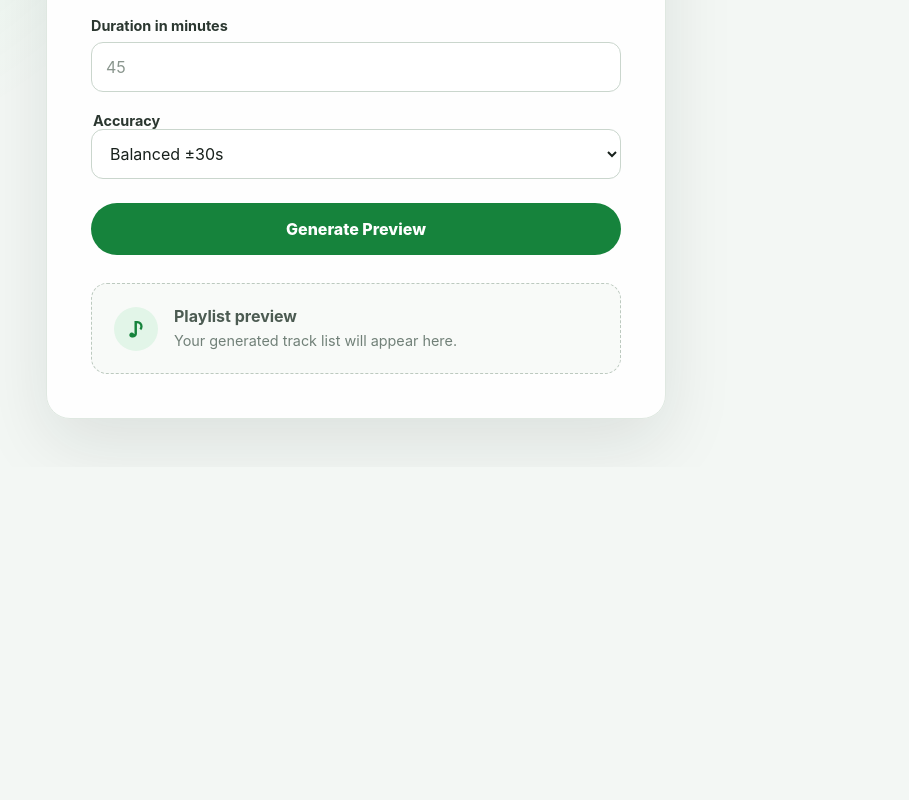
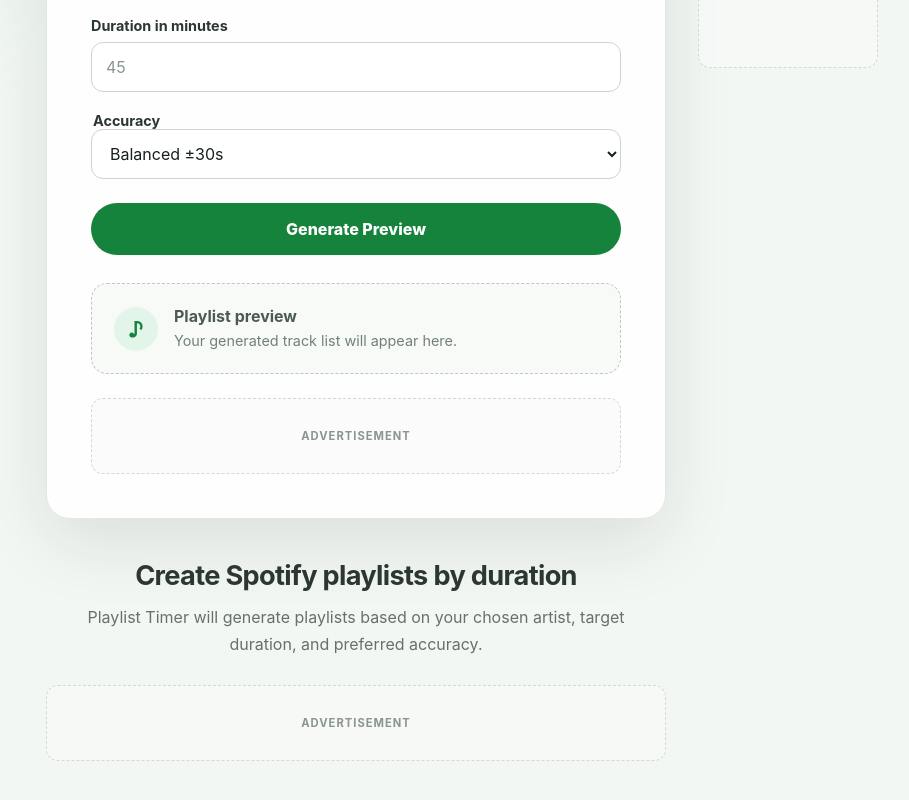
Before and after one commit to goblinsami/playlist-timer, a Nuxt app: page / in a window 1280 px wide. Shown: the part 356-1156 px from the top of the page, without its empty margins (284-1193 px from the left). Before the commit the page ends 823 px from the top, so only its background shows below. Built offline with nearby package versions, Linux system fonts and the light colour scheme.

Commit message:
ticket2-add-ads-slots

```diff
--- a/app/assets/css/main.css
+++ b/app/assets/css/main.css
@@ -26,17 +26,34 @@
 }
 
 .page-shell {
-  display: grid;
   min-height: 100vh;
-  place-items: center;
   padding: 48px 20px;
   background:
     radial-gradient(circle at top left, rgb(30 215 96 / 12%), transparent 34rem),
     #f3f7f4;
 }
 
+.page-content {
+  width: 100%;
+}
+
+.page-layout {
+  display: grid;
+  grid-template-columns: minmax(0, 620px);
+  justify-content: center;
+}
+
+.primary-column {
+  min-width: 0;
+}
+
+.layout-spacer,
+.sidebar-column {
+  display: none;
+}
+
 .app-card {
-  width: min(100%, 620px);
+  width: 100%;
   padding: 44px;
   border: 1px solid #dfe8e1;
   border-radius: 24px;
@@ -191,9 +208,47 @@
   line-height: 1.5;
 }
 
+.app-card > .ad-slot--after-preview {
+  margin-top: 24px;
+}
+
+.seo-content {
+  padding: 40px 24px 28px;
+  text-align: center;
+}
+
+.seo-content h2 {
+  margin: 0;
+  color: #2b3730;
+  font-size: clamp(1.35rem, 4vw, 1.7rem);
+  letter-spacing: -0.025em;
+}
+
+.seo-content p {
+  max-width: 540px;
+  margin: 12px auto 0;
+  color: #657169;
+  line-height: 1.65;
+}
+
+@media (min-width: 1100px) {
+  .page-layout {
+    grid-template-columns: 180px minmax(0, 620px) 180px;
+    gap: 32px;
+  }
+
+  .layout-spacer,
+  .sidebar-column {
+    display: block;
+  }
+
+  .sidebar-column {
+    padding-top: 96px;
+  }
+}
+
 @media (max-width: 560px) {
   .page-shell {
-    align-items: start;
     padding: 24px 14px;
   }
 
--- /dev/null
+++ b/app/components/AdSlot.vue
@@ -0,0 +1,56 @@
+<script setup lang="ts">
+type AdPosition = 'top' | 'after-preview' | 'bottom' | 'sidebar'
+
+defineProps<{
+  position: AdPosition
+  label?: string
+}>()
+</script>
+
+<template>
+  <aside
+    class="ad-slot"
+    :class="`ad-slot--${position}`"
+    aria-label="Advertisement"
+  >
+    <span>Advertisement</span>
+    <small v-if="label">{{ label }}</small>
+  </aside>
+</template>
+
+<style scoped>
+.ad-slot {
+  display: grid;
+  width: 100%;
+  min-height: 76px;
+  place-content: center;
+  gap: 4px;
+  padding: 16px;
+  border: 1px dashed #d1dad3;
+  border-radius: 12px;
+  color: #8a958e;
+  background: rgb(248 250 248 / 72%);
+  text-align: center;
+}
+
+.ad-slot span {
+  font-size: 0.7rem;
+  font-weight: 700;
+  letter-spacing: 0.09em;
+  text-transform: uppercase;
+}
+
+.ad-slot small {
+  font-size: 0.7rem;
+}
+
+.ad-slot--sidebar {
+  min-height: 280px;
+}
+
+@media (max-width: 1099px) {
+  .ad-slot--sidebar {
+    display: none;
+  }
+}
+</style>
--- a/app/pages/index.vue
+++ b/app/pages/index.vue
@@ -8,6 +8,11 @@
 
 <template>
   <main class="page-shell">
+    <div class="page-content">
+      <div class="page-layout">
+        <div class="layout-spacer" aria-hidden="true" />
+
+        <div class="primary-column">
           <section class="app-card" aria-labelledby="page-title">
             <header class="hero">
               <p class="eyebrow">
@@ -81,6 +86,27 @@
                 <p>Your generated track list will appear here.</p>
               </div>
             </section>
+
+            <AdSlot position="after-preview" />
           </section>
+
+          <section class="seo-content" aria-labelledby="seo-title">
+            <h2 id="seo-title">
+              Create Spotify playlists by duration
+            </h2>
+            <p>
+              Playlist Timer will generate playlists based on your chosen artist,
+              target duration, and preferred accuracy.
+            </p>
+          </section>
+
+          <AdSlot position="bottom" />
+        </div>
+
+        <div class="sidebar-column">
+          <AdSlot position="sidebar" />
+        </div>
+      </div>
+    </div>
   </main>
 </template>
```
Lines whose indentation alone changed are shown as unchanged.
